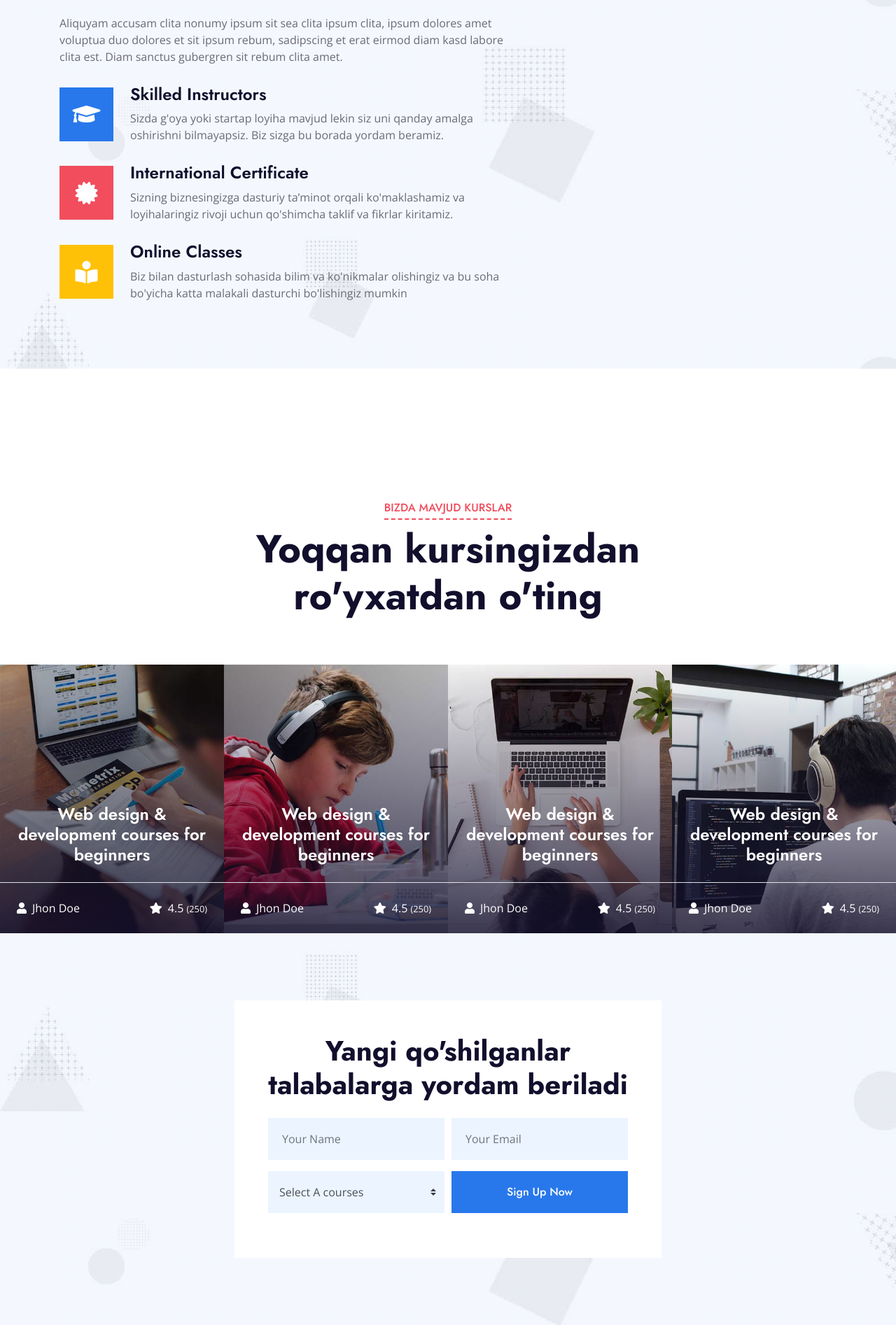
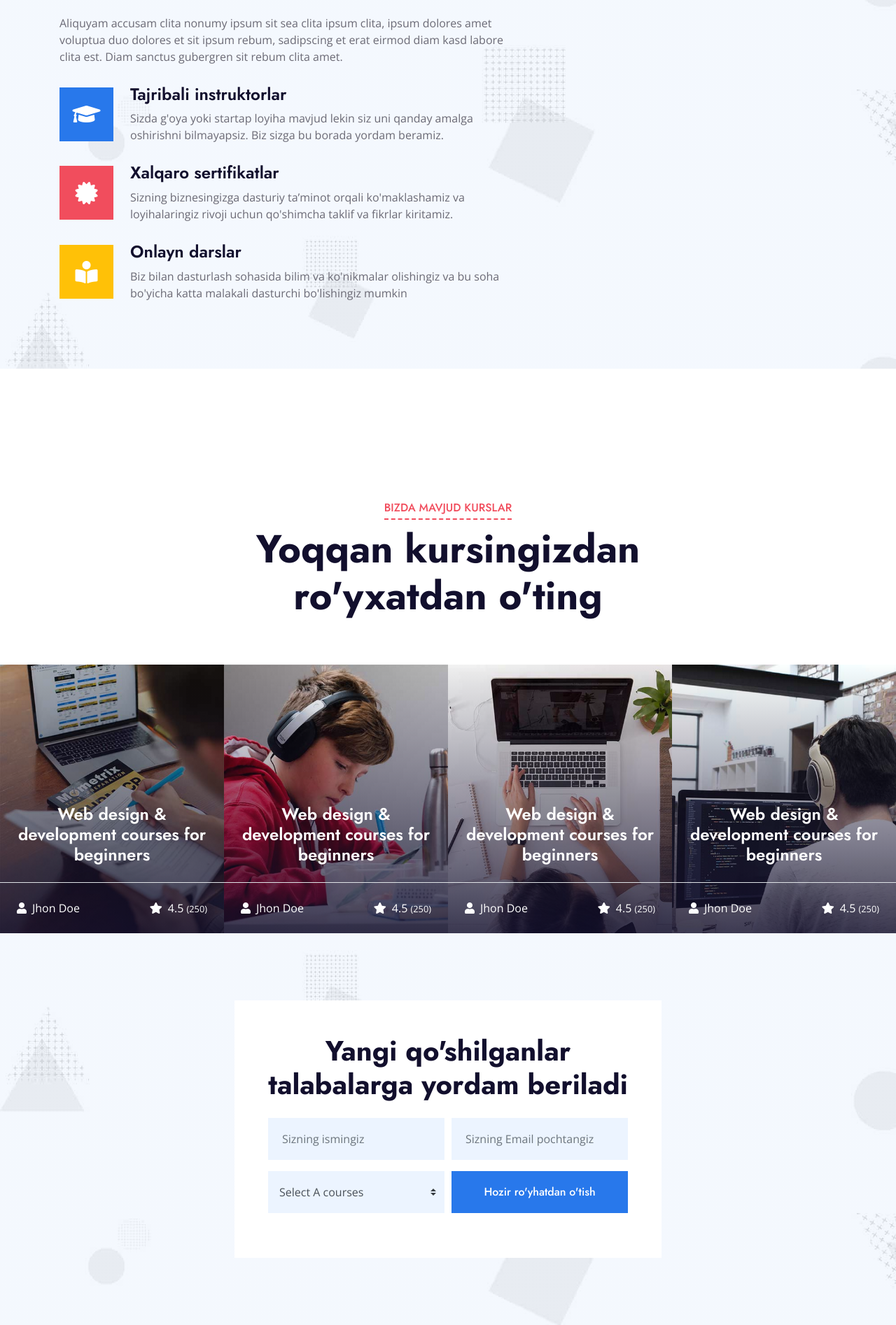
Before and after one commit to Abdullo2001/inkubatsiya-frontend, a plain HTML site: page index.html in a window 1280 px wide. Shown: the part 1766-3660 px from the top of the page at 70% size. Drawn offline with nearby package versions, Linux system fonts and the light colour scheme.

Commit message:
ozgina o'zgarish bor

```diff
--- a/index.html
+++ b/index.html
@@ -135,7 +135,7 @@
                             <i class="fa fa-2x fa-graduation-cap text-white"></i>
                         </div>
                         <div class="mt-n1">
-                            <h4>Skilled Instructors</h4>
+                            <h4>Tajribali instruktorlar</h4>
                             <p>Sizda g'oya yoki startap loyiha mavjud lekin siz uni qanday amalga oshirishni bilmayapsiz. Biz sizga bu borada yordam beramiz.</p>
                         </div>
                     </div>
@@ -144,7 +144,7 @@
                             <i class="fa fa-2x fa-certificate text-white"></i>
                         </div>
                         <div class="mt-n1">
-                            <h4>International Certificate</h4>
+                            <h4>Xalqaro sertifikatlar</h4>
                             <p>Sizning biznesingizga dasturiy ta’minot orqali ko'maklashamiz va loyihalaringiz rivoji uchun qo'shimcha taklif va fikrlar kiritamiz.</p>
                         </div>
                     </div>
@@ -153,17 +153,12 @@
                             <i class="fa fa-2x fa-book-reader text-white"></i>
                         </div>
                         <div class="mt-n1">
-                            <h4>Online Classes</h4>
+                            <h4>Onlayn darslar</h4>
                             <p class="m-0">Biz bilan dasturlash sohasida bilim va ko'nikmalar olishingiz va bu soha bo'yicha katta malakali dasturchi bo'lishingiz mumkin
                             </p>
                         </div>
                     </div>
                 </div>
-                <!-- <div class="col-lg-5" style="min-height: 500px;">
-                    <div class="position-relative h-100">
-                        <img class="position-absolute w-100 h-100" src="img/feature.jpg" style="object-fit: cover;">
-                    </div>
-                </div> -->
             </div>
         </div>
     </div>
@@ -280,12 +275,12 @@
                         <div class="form-row">
                             <div class="col-sm-6">
                                 <div class="form-group">
-                                    <input type="text" class="form-control bg-light border-0" placeholder="Your Name" style="padding: 30px 20px;">
+                                    <input type="text" class="form-control bg-light border-0" placeholder="Sizning ismingiz" style="padding: 30px 20px;">
                                 </div>
                             </div>
                             <div class="col-sm-6">
                                 <div class="form-group">
-                                    <input type="email" class="form-control bg-light border-0" placeholder="Your Email" style="padding: 30px 20px;">
+                                    <input type="email" class="form-control bg-light border-0" placeholder="Sizning Email pochtangiz" style="padding: 30px 20px;">
                                 </div>
                             </div>
                         </div>
@@ -301,7 +296,7 @@
                                 </div>
                             </div>
                             <div class="col-sm-6">
-                                <button class="btn btn-primary btn-block" type="submit" style="height: 60px;">Sign Up Now</button>
+                                <button class="btn btn-primary btn-block" type="submit" style="height: 60px;">Hozir ro'yhatdan o'tish</button>
                             </div>
                         </div>
                     </form>
```
